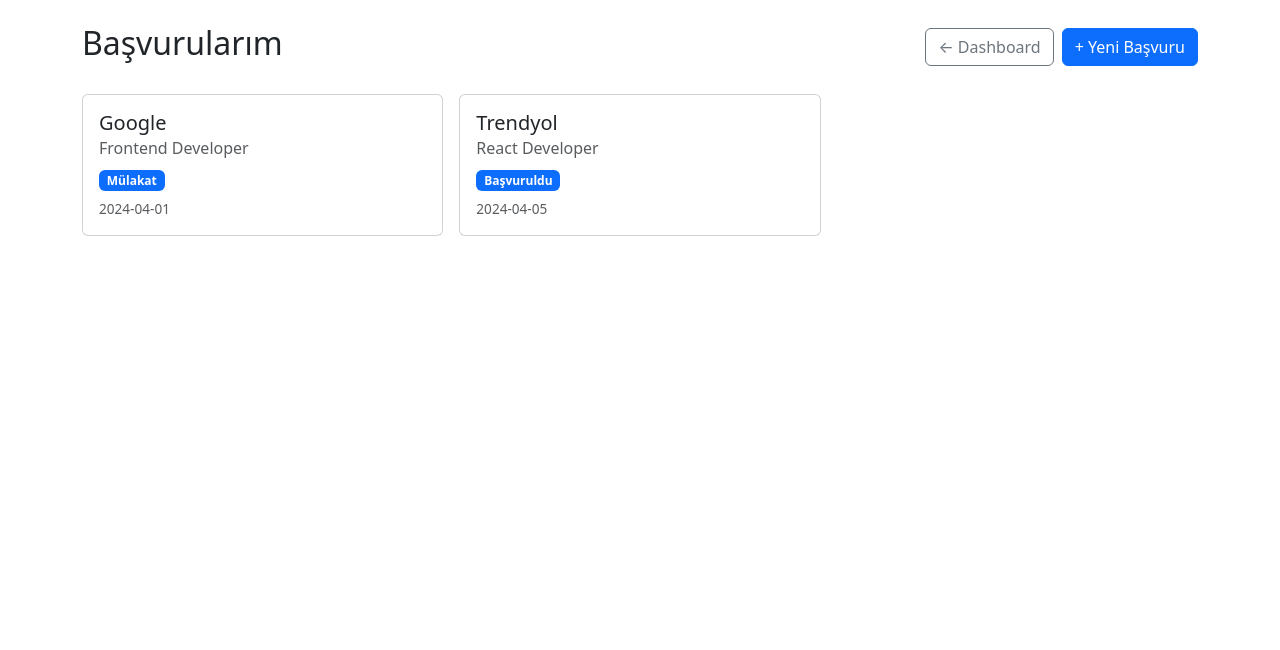
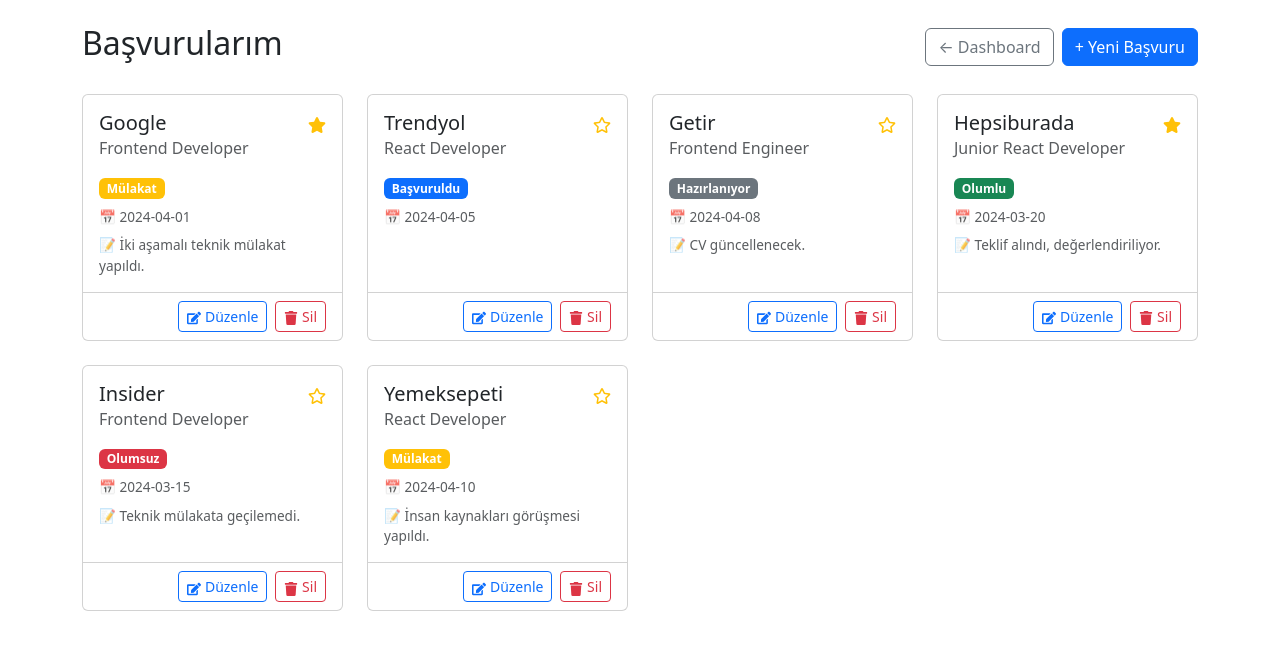
Before and after one commit to timec21/CareerPilot, a React (Vite) app in the folder CareerPilot/: page /applications in a window 1280 px wide. Shown: the top 650 px of the page. Built offline with nearby package versions, Linux system fonts and the light colour scheme; sample sign-in values are in the browser's storage.

Commit message:
feat: add ApplicationCard with delete and favorite features

```diff
--- /dev/null
+++ b/CareerPilot/src/components/ApplicationCard.tsx
@@ -0,0 +1,72 @@
+import type { Application } from "../context/ApplicationContext";
+import { useApplications } from "../context/ApplicationContext";
+import { FaStar, FaRegStar, FaTrash, FaEdit } from "react-icons/fa";
+
+const statusColors: Record<Application["status"], string> = {
+  Hazırlanıyor: "secondary",
+  Başvuruldu: "primary",
+  Mülakat: "warning",
+  Olumlu: "success",
+  Olumsuz: "danger",
+};
+
+interface Props {
+  app: Application;
+}
+
+function ApplicationCard({ app }: Props) {
+  const { deleteApplication, toggleFavorite } = useApplications();
+
+  return (
+    <div className="card h-100 w-100">
+      <div className="card-body">
+        {/* Başlık ve Favori */}
+        <div className="d-flex justify-content-between align-items-start mb-2">
+          <h5 className="card-title mb-0">{app.company}</h5>
+          <span
+            onClick={() => toggleFavorite(app.id)}
+            style={{ cursor: "pointer" }}
+            className="text-warning"
+          >
+            {app.favorite ? <FaStar size={18} /> : <FaRegStar size={18} />}
+          </span>
+        </div>
+
+        {/* Pozisyon */}
+        <h6 className="card-subtitle text-muted mb-3">{app.position}</h6>
+
+        {/* Durum rozeti */}
+        <span className={`badge bg-${statusColors[app.status]}`}>
+          {app.status}
+        </span>
+
+        {/* Tarih */}
+        <p className="mt-2 mb-0 text-muted" style={{ fontSize: "0.85rem" }}>
+          📅 {app.date}
+        </p>
+
+        {/* Notlar */}
+        {app.notes && (
+          <p className="mt-2 mb-0 text-muted" style={{ fontSize: "0.85rem" }}>
+            📝 {app.notes}
+          </p>
+        )}
+      </div>
+
+      {/* Butonlar */}
+      <div className="card-footer bg-transparent d-flex justify-content-end gap-2">
+        <button className="btn btn-sm btn-outline-primary">
+          <FaEdit /> Düzenle
+        </button>
+        <button
+          className="btn btn-sm btn-outline-danger"
+          onClick={() => deleteApplication(app.id)}
+        >
+          <FaTrash /> Sil
+        </button>
+      </div>
+    </div>
+  );
+}
+
+export default ApplicationCard;
--- a/CareerPilot/src/data/applications.ts
+++ b/CareerPilot/src/data/applications.ts
@@ -5,8 +5,8 @@
     position: "Frontend Developer",
     status: "Mülakat",
     date: "2024-04-01",
-    notes: "",
-    favorite: false,
+    notes: "İki aşamalı teknik mülakat yapıldı.",
+    favorite: true,
   },
   {
     id: 2,
@@ -17,4 +17,40 @@
     notes: "",
     favorite: false,
   },
-]
+  {
+    id: 3,
+    company: "Getir",
+    position: "Frontend Engineer",
+    status: "Hazırlanıyor",
+    date: "2024-04-08",
+    notes: "CV güncellenecek.",
+    favorite: false,
+  },
+  {
+    id: 4,
+    company: "Hepsiburada",
+    position: "Junior React Developer",
+    status: "Olumlu",
+    date: "2024-03-20",
+    notes: "Teklif alındı, değerlendiriliyor.",
+    favorite: true,
+  },
+  {
+    id: 5,
+    company: "Insider",
+    position: "Frontend Developer",
+    status: "Olumsuz",
+    date: "2024-03-15",
+    notes: "Teknik mülakata geçilemedi.",
+    favorite: false,
+  },
+  {
+    id: 6,
+    company: "Yemeksepeti",
+    position: "React Developer",
+    status: "Mülakat",
+    date: "2024-04-10",
+    notes: "İnsan kaynakları görüşmesi yapıldı.",
+    favorite: false,
+  },
+];
--- a/CareerPilot/src/pages/Applications.tsx
+++ b/CareerPilot/src/pages/Applications.tsx
@@ -1,5 +1,6 @@
 import { useApplications } from "../context/ApplicationContext";
 import { useNavigate } from "react-router-dom";
+import ApplicationCard from "../components/ApplicationCard";
 
 function Applications() {
   const { applications } = useApplications();
@@ -10,12 +11,13 @@
       <div className="d-flex justify-content-between align-items-center mb-4">
         <h2>Başvurularım</h2>
         <div className="d-flex gap-2">
-          <button className="btn btn-outline-secondary" onClick={() => navigate("/")}>
+          <button
+            className="btn btn-outline-secondary"
+            onClick={() => navigate("/")}
+          >
             ← Dashboard
           </button>
-          <button className="btn btn-primary">
-            + Yeni Başvuru
-          </button>
+          <button className="btn btn-primary">+ Yeni Başvuru</button>
         </div>
       </div>
 
@@ -26,19 +28,10 @@
           <p>Yeni başvuru eklemek için butona tıkla</p>
         </div>
       ) : (
-        <div className="row g-3">
+        <div className="row g-4">
           {applications.map((app) => (
-            <div className="col-12 col-md-6 col-lg-4" key={app.id}>
-              <div className="card h-100">
-                <div className="card-body">
-                  <h5 className="card-title">{app.company}</h5>
-                  <h6 className="card-subtitle text-muted mb-2">{app.position}</h6>
-                  <span className="badge bg-primary">{app.status}</span>
-                  <p className="mt-2 mb-0 text-muted" style={{ fontSize: "0.85rem" }}>
-                    {app.date}
-                  </p>
-                </div>
-              </div>
+            <div className="col-12 col-md-6 col-lg-3 d-flex" key={app.id}>
+              <ApplicationCard app={app} />
             </div>
           ))}
         </div>
```
